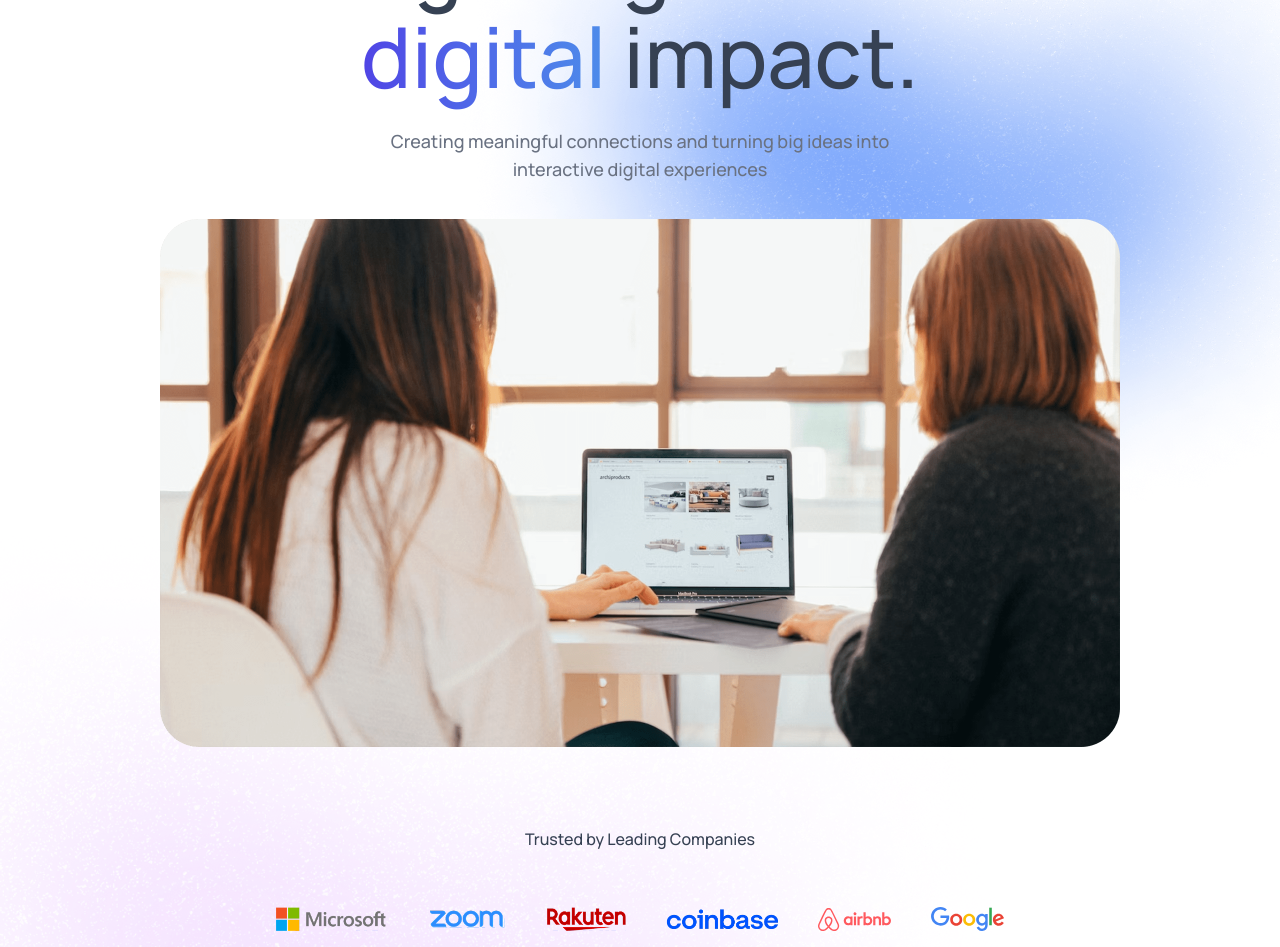
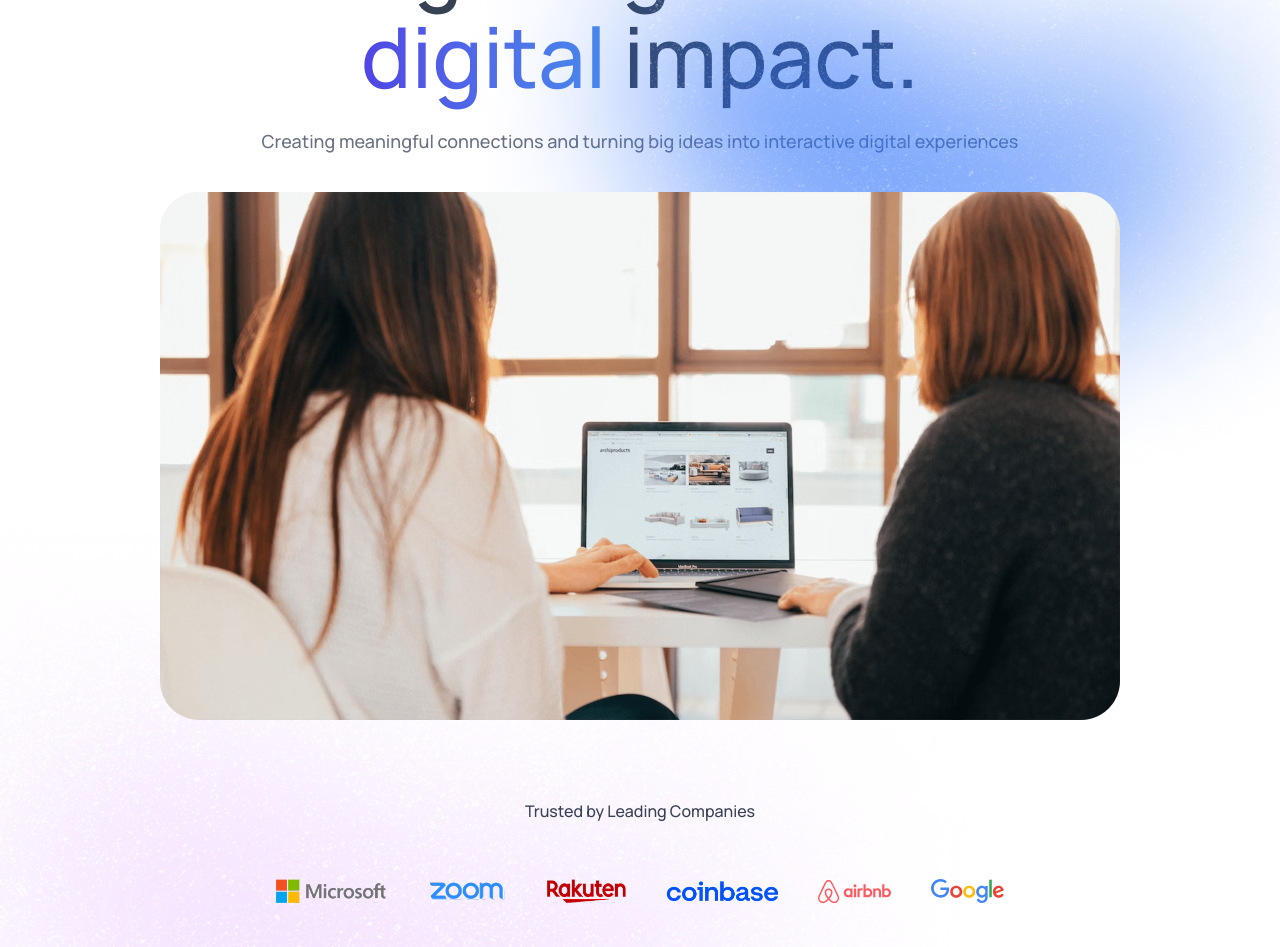
Before and after one commit to gauravDiwakar108/MERN, a React (Vite) app in the folder intermediate/agency.ai/frontend/: page / in a window 1280 px wide. Shown: the part 300-1247 px from the top of the page. Built offline with nearby package versions, Linux system fonts and the light colour scheme.

Commit message:
added transtions to hero and nav components

```diff
--- a/intermediate/agency.ai/frontend/src/Components/Hero.jsx
+++ b/intermediate/agency.ai/frontend/src/Components/Hero.jsx
@@ -1,54 +1,49 @@
 import React from 'react'
 import assets from '../assets/assets'
+import { motion } from 'motion/react'
 
 const Hero = () => {
     return (
         <div id='hero'
             className='flex flex-col items-center gap-6 py-20 px-4 sm:px-12 lg:px-24 xl:px-40 text-center w-full overflow-hidden text-gray-700 dark:text-white'>
 
-            <div
+            <motion.div
+                initial={{ opacity: 0, y: 20 }}
+                whileInView={{ opacity: 1, y: 0 }}
+                transition={{ duration: 0.5, delay: 0.7 }}
+                viewport={{ once: true }}
                 className='inline-flex items-center gap-2 border border-gray-300 p-1.5 pr-4 rounded-full'>
-                <img
-                    className='w-20'
-                    src={assets.group_profile} alt=""
-                />
-                <p
-                    className='text-xs font-medium'>
-                    Trusted by 10k+ people
-                </p>
-            </div>
+                <img className='w-20' src={assets.group_profile} alt="" />
+                <p className='text-xs font-medium'>Trusted by 10k+ people</p>
+            </motion.div>
 
-            <h1
-                className='text-4xl sm:text-5xl md:text-6xl xl:text-[84px] font-medium xl:leading-[95px] max-w-5xl'
-            >
+            <motion.h1
+                initial={{ opacity: 0, y: 40 }}
+                whileInView={{ opacity: 1, y: 0 }}
+                transition={{ duration: 0.6, delay: 0.8 }}
+                viewport={{ once: true }}
+                className='text-4xl sm:text-5xl md:text-6xl xl:text-[84px] font-medium xl:leading-[95px] max-w-5xl'>
                 Turning imagination into {" "}
-                <span
-                    className='bg-gradient-to-r from-[#5044E5] to-[#4D8CEA] bg-clip-text text-transparent'
-                >
-                    digital
-                </span>
-                {" "}
-                impact.
-            </h1>
+                <span className='bg-gradient-to-r from-[#5044E5] to-[#4D8CEA] bg-clip-text text-transparent'> digital</span>{" "} impact.
+            </motion.h1>
 
-            <p
-                className='text-sm sm:text-lg font-medium text-gray-500 dark:text-white/75 max-w-4/5 sm:max-w-lg pb-3'
-            >
-                Creating meaningful connections and turning big ideas into interactive digital experiences
-            </p>
+            <motion.p
+                initial={{ opacity: 0, y: 30 }}
+                whileInView={{ opacity: 1, y: 0 }}
+                transition={{ duration: 0.5, delay: 1 }}
+                viewport={{ once: true }}
+                className='text-sm sm:text-lg font-medium text-gray-500 dark:text-white/75 max-w-4/5 sm:max-w- pb-3'>Creating meaningful connections and turning big ideas into interactive digital experiences
+            </motion.p>
 
-            <div
-                className='relative'
-            >
-                <img
-                    className='w-full max-w-6xl'
-                    src={assets.hero_img} alt=""
-                />
-                <img
-                    className='absolute -top-40 -right-40 sm:-top-100 sm:-right-70 -z-1 dark:hidden'
-                    src={assets.bgImage1} alt=""
-                />
-            </div>
+            <motion.div
+                initial={{ opacity: 0, y: 0.9 }}
+                whileInView={{ opacity: 1, y: 1 }}
+                transition={{ duration: 0.6, delay: 2 }}
+                viewport={{ once: true }}
+                className='relative'>
+                <img className='w-full max-w-6xl' src={assets.hero_img} alt="" />
+                <img className='absolute -top-40 -right-40 sm:-top-100 sm:-right-70 -z-1 dark:hidden' src={assets.bgImage1} alt="" />
+            </motion.div>
 
         </div>
     )
--- a/intermediate/agency.ai/frontend/src/Components/Navbar.jsx
+++ b/intermediate/agency.ai/frontend/src/Components/Navbar.jsx
@@ -1,13 +1,18 @@
-import React, { useState } from 'react'
+import { useState } from 'react'
 import assets from '../assets/assets'
 import ThemeToggleBtn from './ThemeToggleBtn'
+import { motion } from 'motion/react'
 
 const Navbar = ({ theme, setTheme }) => {
 
   const [sideBarOpen, setSideBarOpen] = useState(false)
 
   return (
-    <div className='flex justify-between items-center px-4 sm:px-12 lg:px-24 xl:px-40 py-4 sticky top-0 z-20 backdrop-blur-xl font-medium bg-white/50 dark:bg-gray-900/70'>
+    <motion.div
+    initial={{opacity: 0, y:-50}}
+    animate={{opacity: 1, y:0}}
+    transition={{duration: 0.6, ease: "easeOut"}}
+    className='flex justify-between items-center px-4 sm:px-12 lg:px-24 xl:px-40 py-4 sticky top-0 z-20 backdrop-blur-xl font-medium bg-white/50 dark:bg-gray-900/70'>
 
       <img
         src={theme === 'dark' ? assets.logo_dark : assets.logo}
@@ -79,7 +84,7 @@ const Navbar = ({ theme, setTheme }) => {
           Connect <img src={assets.arrow_icon} width={14} alt="" />
         </a>
       </div>
-    </div>
+    </motion.div>
   )
 }
 
```
